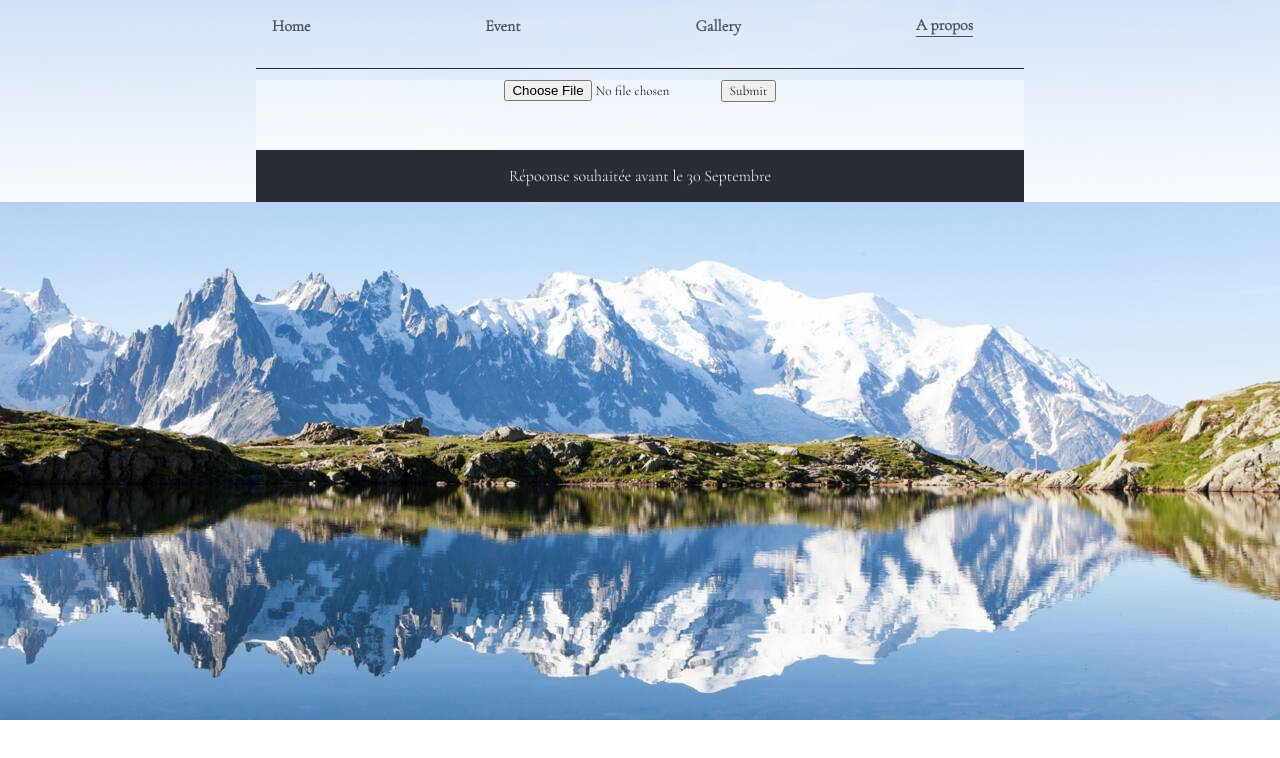
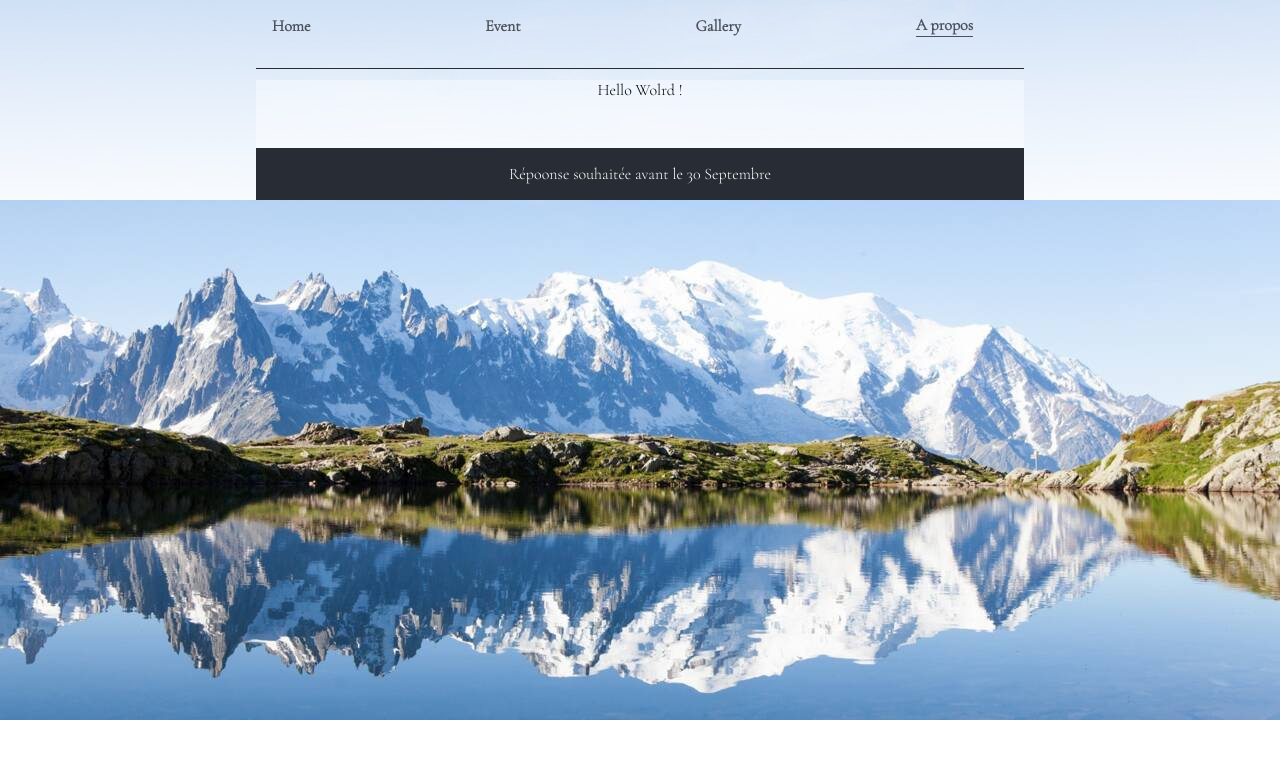
Before and after one commit to Virtus-web/mariage-carineetpierre, a React (Create React App) app: page /about in a window 1280 px wide. Shown: the top 758 px of the page. Built offline with nearby package versions, Linux system fonts and the light colour scheme.

Commit message:
about change

```diff
--- a/src/pages/About.js
+++ b/src/pages/About.js
@@ -4,12 +4,13 @@ function Information() {
 
     return (
 
+            <div>Hello Wolrd !</div>
         // <Form2 />
 
-        <form action="/files" method="post" encType="multipart/form-data">
-            <input type="file" name="file"></input>
-            <input type="submit"></input>
-        </form>
+        // <form action="/files" method="post" encType="multipart/form-data">
+        //     <input type="file" name="file"></input>
+        //     <input type="submit"></input>
+        // </form>
 
     )
 }
```
